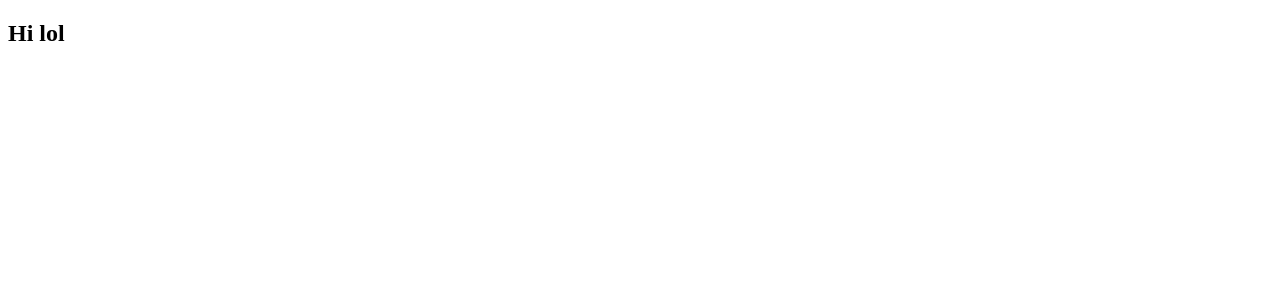
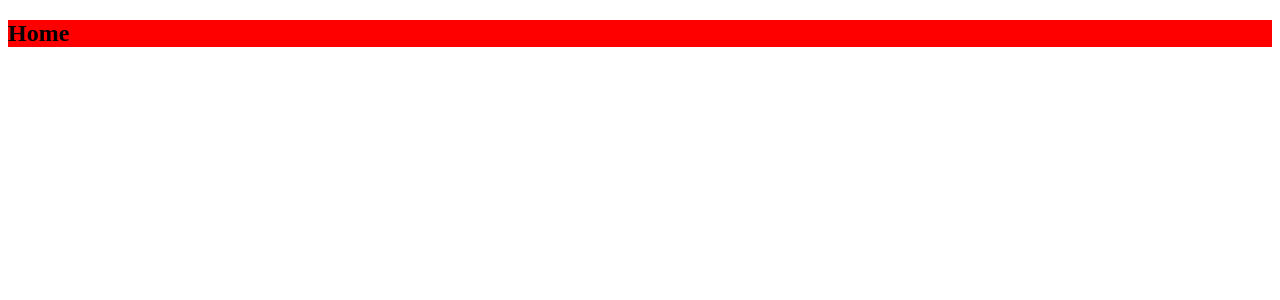
Before and after one commit to morize/IATBD-frontend, a React (Create React App) app in the folder oppas-app/: page / in a window 1280 px wide. Shown: the top 300 px of the page. Built offline with nearby package versions, Linux system fonts and the light colour scheme.

Commit message:
installed styled components, fixed basic routing, added rootlayout and basic page components

```diff
--- a/oppas-app/package.json
+++ b/oppas-app/package.json
@@ -11,6 +11,7 @@
     "react-router": "^5.2.0",
     "react-router-dom": "^5.2.0",
     "react-scripts": "4.0.3",
+    "styled-components": "^5.2.3",
     "web-vitals": "^1.1.1"
   },
   "scripts": {
@@ -39,6 +40,7 @@
   },
   "devDependencies": {
     "@types/react-dom": "^17.0.3",
+    "@types/styled-components": "^5.1.9",
     "typescript": "^4.2.3"
   }
 }
--- a/oppas-app/src/App.tsx
+++ b/oppas-app/src/App.tsx
@@ -1,7 +1,10 @@
+import Routes from "./Routes/Routes";
+import RootLayout from "./Modules/Assets/RootLayout";
+
 const App = () => (
-  <section>
-    <h1>Hi lol</h1>
-  </section>
+  <RootLayout>
+    <Routes />
+  </RootLayout>
 );
 
 export default App;
--- /dev/null
+++ b/oppas-app/src/Modules/Assets/RootLayout.tsx
@@ -0,0 +1,7 @@
+import styled from "styled-components";
+
+const RootLayout = styled.section`
+  background: red;
+`;
+
+export default RootLayout;
--- /dev/null
+++ b/oppas-app/src/Modules/Pages/Home.tsx
@@ -0,0 +1,5 @@
+const Home = () => {
+  return <h1>Home</h1>;
+};
+
+export default Home;
--- /dev/null
+++ b/oppas-app/src/Modules/Pages/Login.tsx
@@ -0,0 +1,5 @@
+const Login = () => {
+  return <h1>Login</h1>;
+};
+
+export default Login;
--- a/oppas-app/src/Routes/Routes.tsx
+++ b/oppas-app/src/Routes/Routes.tsx
@@ -1,14 +1,18 @@
-import React from "react";
 import { Route, Switch } from "react-router-dom";
 
-import App from "../App";
+import Home from "../Modules/Pages/Home";
+import Login from "../Modules/Pages/Login";
 
-const MRBRoutes = () => (
+const Routes = () => (
   <Switch>
+    <Route path="/login">
+      <Login />
+    </Route>
+
     <Route path="/">
-      <App />
+      <Home />
     </Route>
   </Switch>
 );
 
-export default MRBRoutes;
+export default Routes;
```
Also changed, not shown: 1 other file (tests, documents, lock files or other folders).
